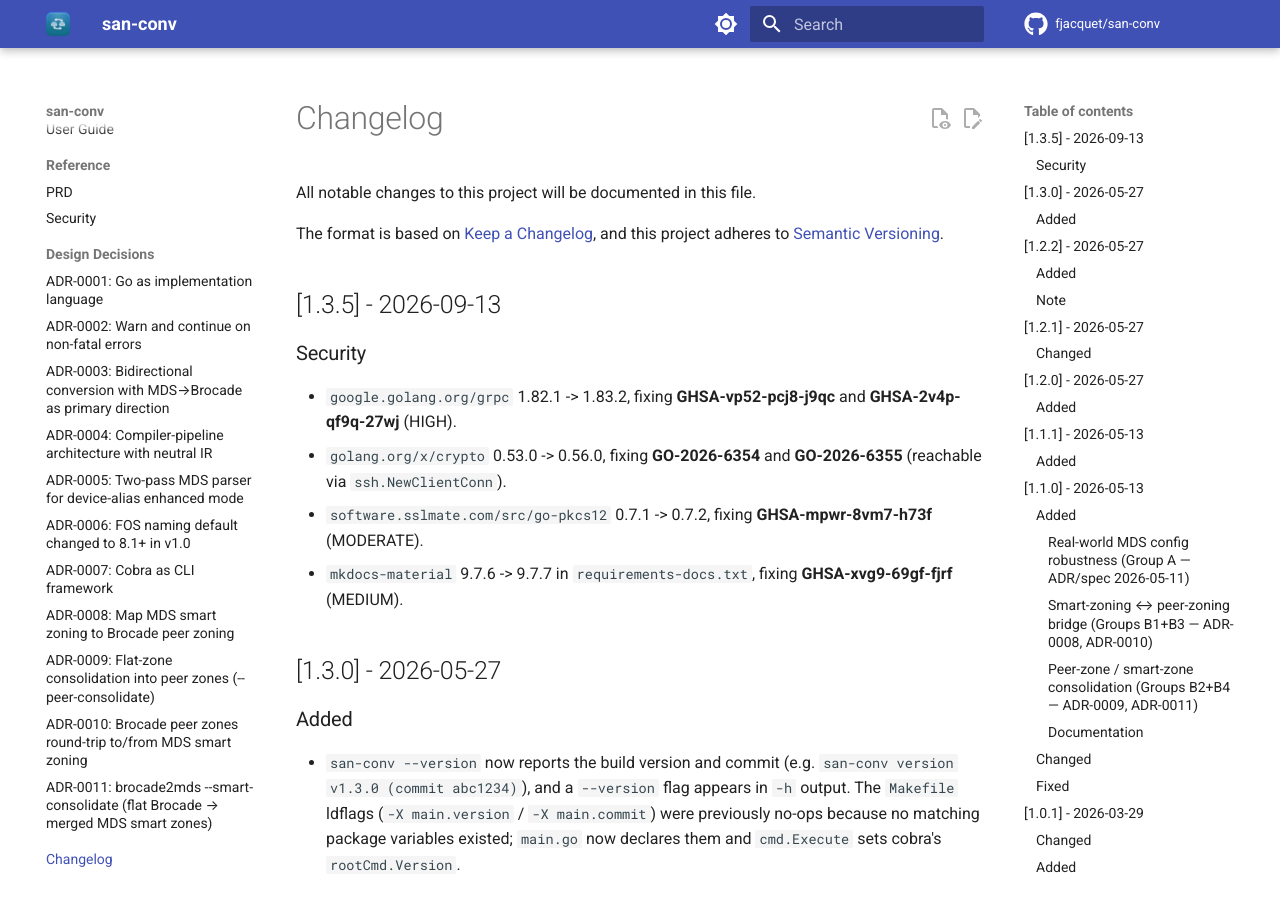
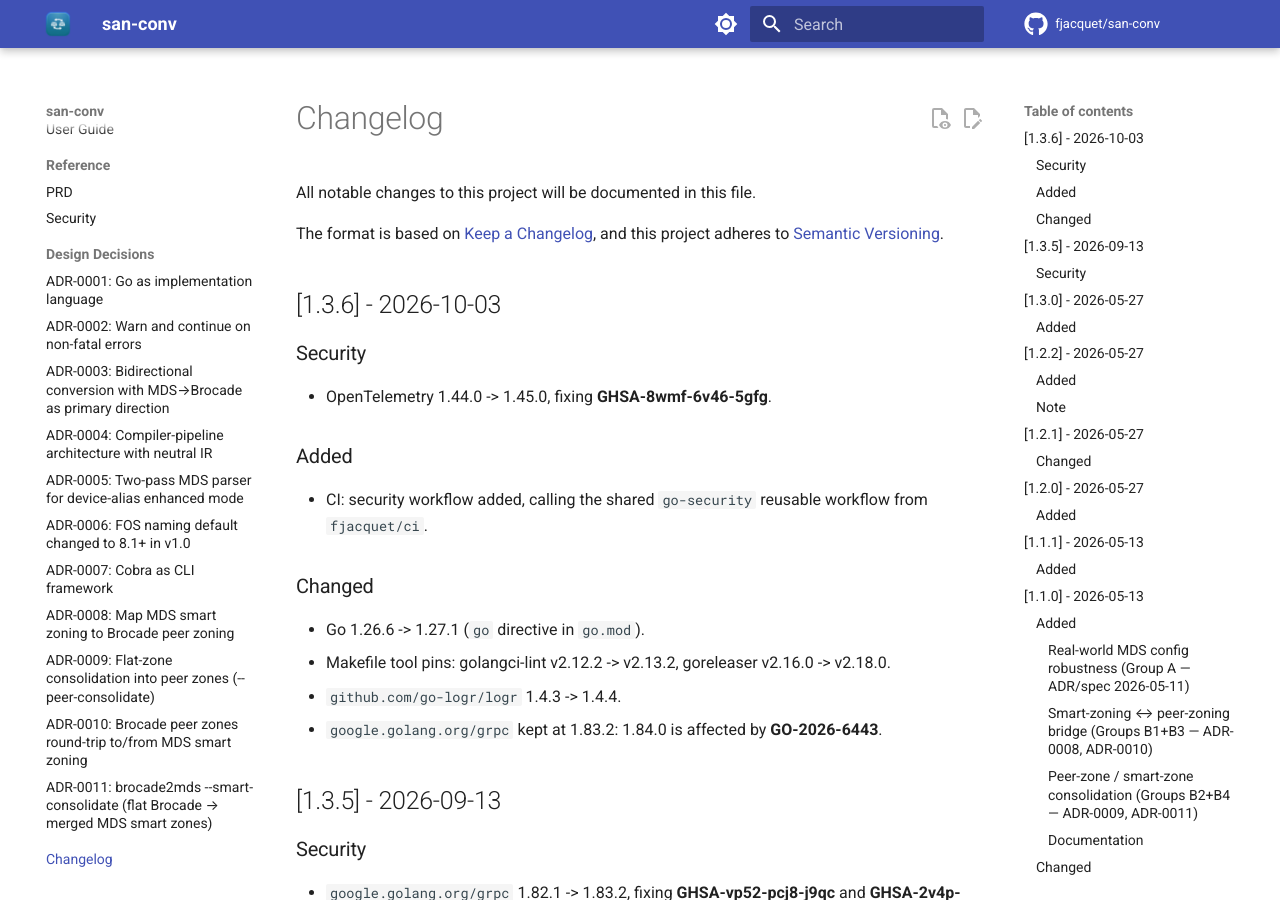
Before and after one commit to fjacquet/san-conv, an MkDocs documentation site: the page built from docs/changelog.md, in a window 1280 px wide and 900 px high. Built offline with MkDocs 1.6.1 and Material for MkDocs 9.7.7, drawn with Linux system fonts in a browser that asks for light colours; comment, search, counter and statistics services are not loaded.

Commit message:
docs(changelog): record v1.3.6
Co-Authored-By: Claude Sonnet 5.5 <noreply@anthropic.com>
Claude-Session: https://claude.ai/code/session_016D1gHejcuHFzkW9zo7Zqmz

```diff
--- a/CHANGELOG.md
+++ b/CHANGELOG.md
@@ -4,6 +4,23 @@ All notable changes to this project will be documented in this file.
 
 The format is based on [Keep a Changelog](https://keepachangelog.com/en/1.1.0/),
 and this project adheres to [Semantic Versioning](https://semver.org/spec/v2.0.0.html).
+
+## [1.3.6] - 2026-10-03
+
+### Security
+
+- OpenTelemetry 1.44.0 -> 1.45.0, fixing **GHSA-8wmf-6v46-5gfg**.
+
+### Added
+
+- CI: security workflow added, calling the shared `go-security` reusable workflow from `fjacquet/ci`.
+
+### Changed
+
+- Go 1.26.6 -> 1.27.1 (`go` directive in `go.mod`).
+- Makefile tool pins: golangci-lint v2.12.2 -> v2.13.2, goreleaser v2.16.0 -> v2.18.0.
+- `github.com/go-logr/logr` 1.4.3 -> 1.4.4.
+- `google.golang.org/grpc` kept at 1.83.2: 1.84.0 is affected by **GO-2026-6443**.
 
 ## [1.3.5] - 2026-09-13
 
```
Also changed, not shown: CLAUDE.md (+3 -3 lines), docs/USER_GUIDE.md (+1 -1 lines), docs/index.md (+1 -1 lines).
